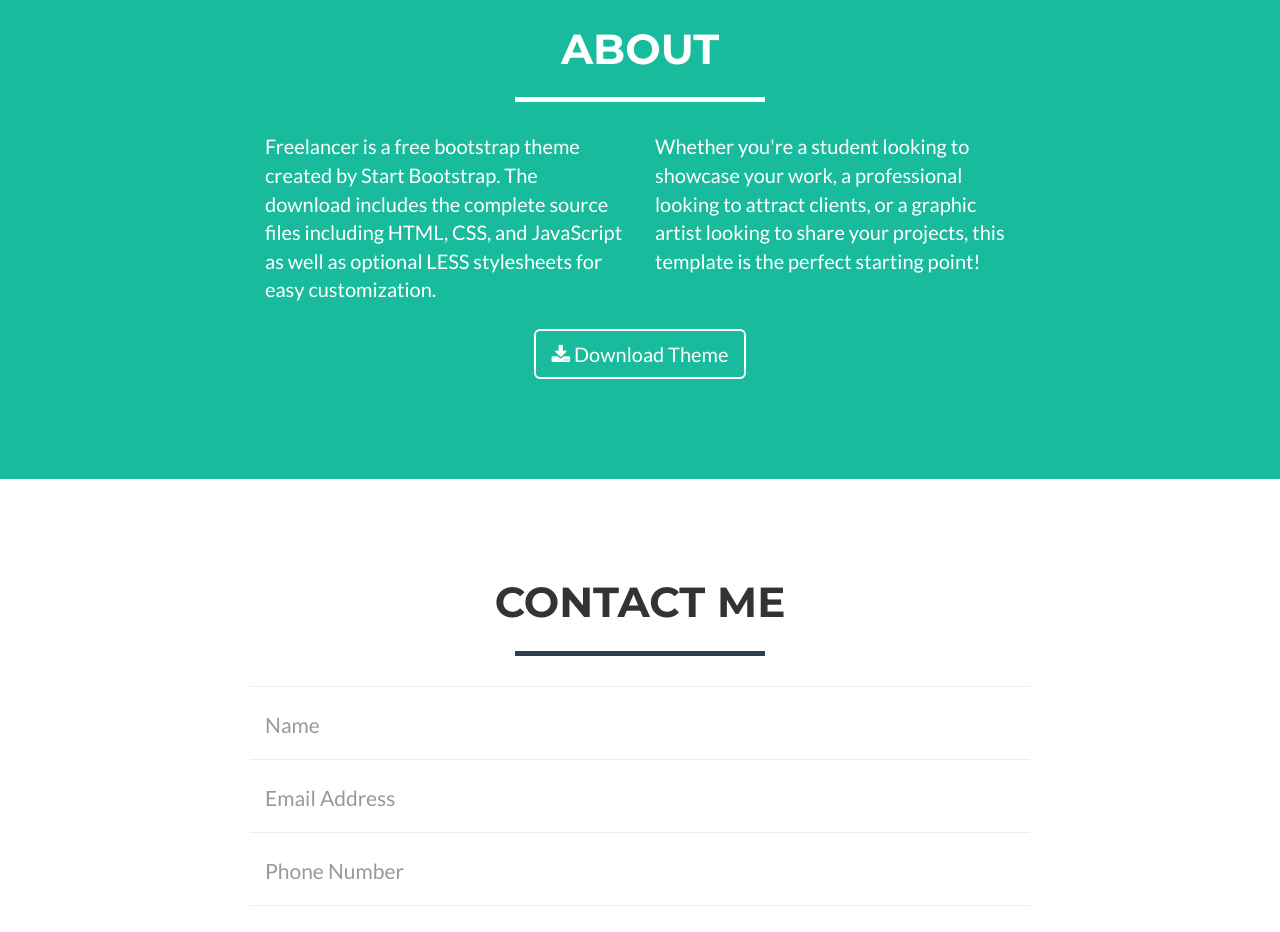
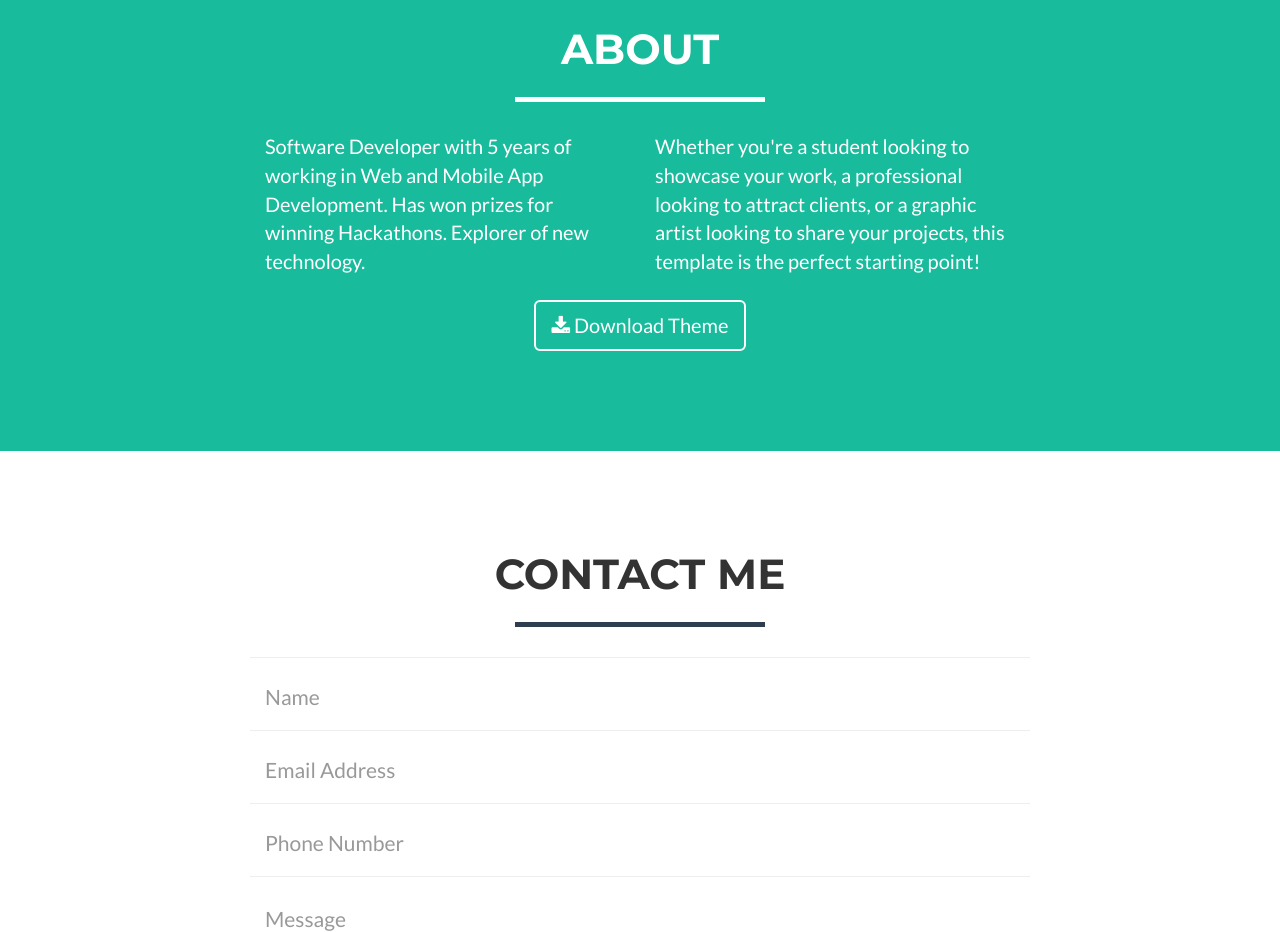
Before and after one commit to praveenax/praveenax.github.io, a website: page index.html in a window 1280 px wide. Shown: the part 2040-2972 px from the top of the page. Drawn offline with nearby package versions, Linux system fonts and the light colour scheme.

Commit message:
Added about desc

```diff
--- a/index.html
+++ b/index.html
@@ -172,7 +172,7 @@
             </div>
             <div class="row">
                 <div class="col-lg-4 col-lg-offset-2">
-                    <p>Freelancer is a free bootstrap theme created by Start Bootstrap. The download includes the complete source files including HTML, CSS, and JavaScript as well as optional LESS stylesheets for easy customization.</p>
+                    <p>Software Developer with 5 years of working in Web and Mobile App Development. Has won prizes for winning Hackathons. Explorer of new technology.</p>
                 </div>
                 <div class="col-lg-4">
                     <p>Whether you're a student looking to showcase your work, a professional looking to attract clients, or a graphic artist looking to share your projects, this template is the perfect starting point!</p>
```
